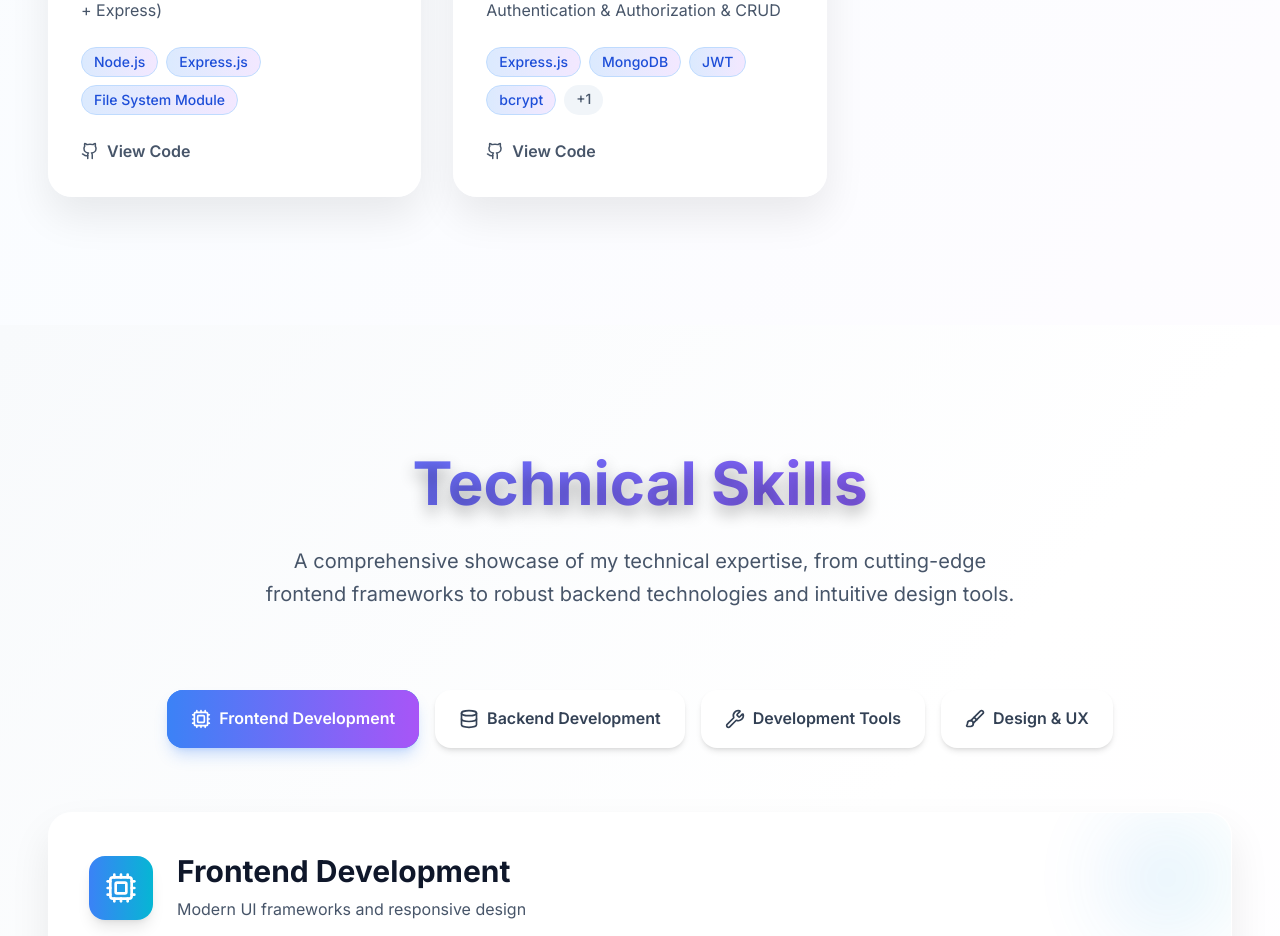
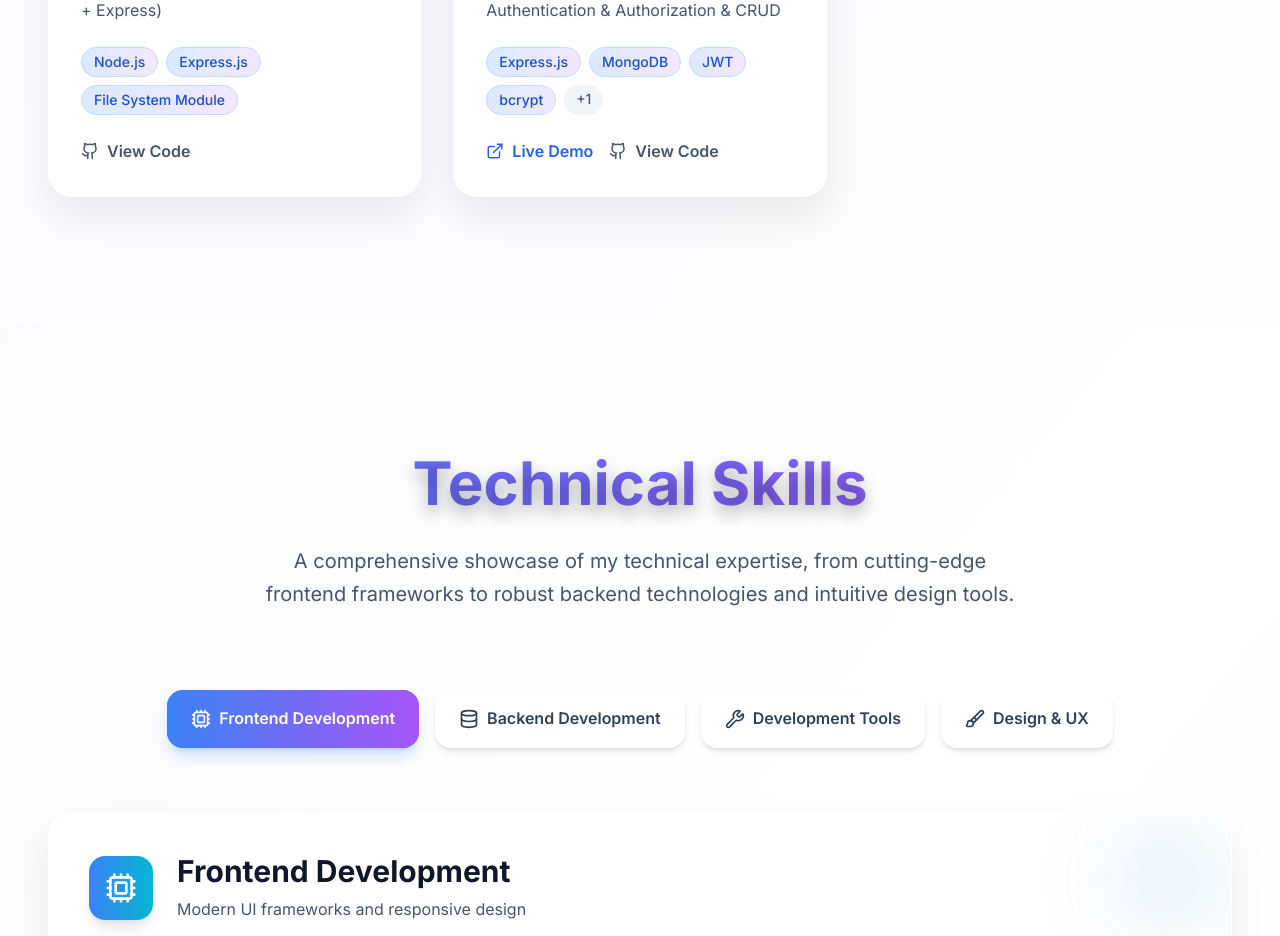
Before and after one commit to Ukzzz/Protfolio-Website, a React (Create React App) app in the folder FrontEnd/: page / in a window 1280 px wide. Shown: the part 4840-5776 px from the top of the page. Built offline with nearby package versions, Linux system fonts and the light colour scheme.

Commit message:
Update portfolio.ts

```diff
--- a/FrontEnd/src/data/portfolio.ts
+++ b/FrontEnd/src/data/portfolio.ts
@@ -104,7 +104,7 @@ export const projects: Project[] = [
     ],
     technologies: ['Express.js', 'MongoDB', 'JWT', 'bcrypt', 'EJS'],
     category: 'backend',
-    demoUrl: '',
+    demoUrl: 'https://blog-website-8gm4.onrender.com',
     githubUrl: 'https://github.com/Ukzzz/Blog-Website-',
     featured: true,
     completedAt: '2023-08-15'
```
